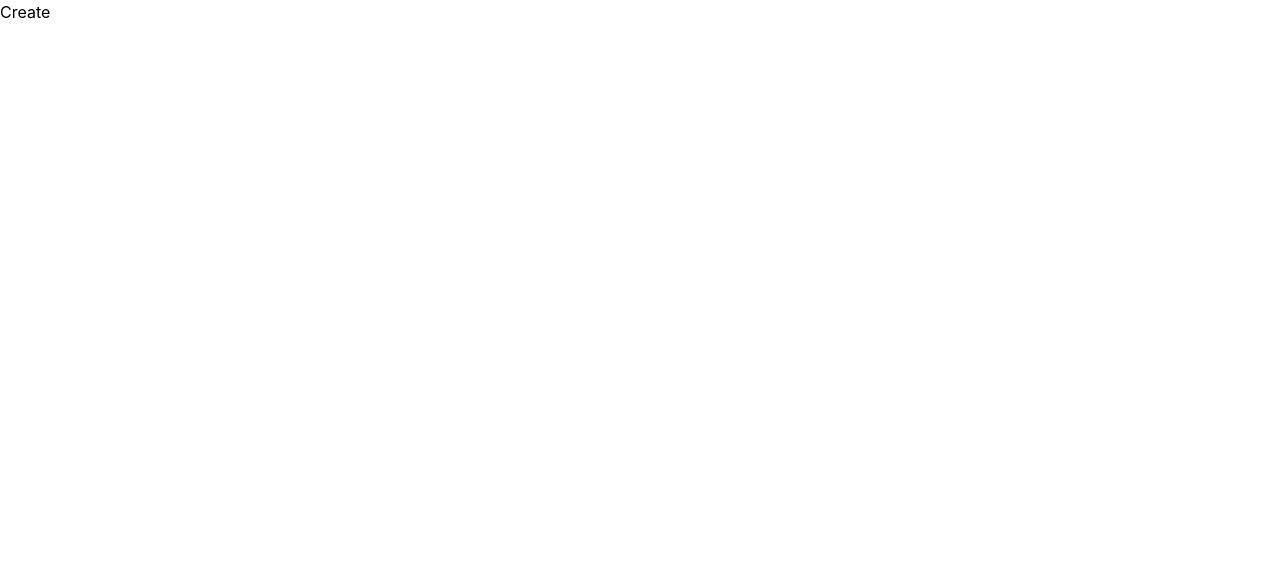
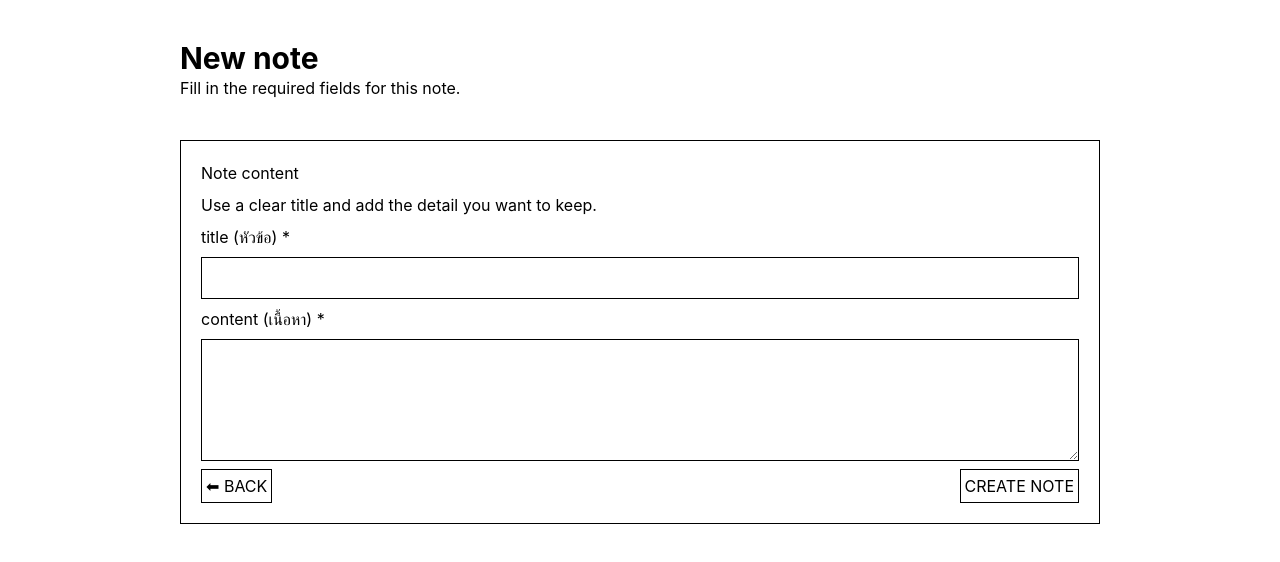
Before and after one commit to PAPIYOUNG/midterm-exam, a React (Vite) app: page /notes/new in a window 1280 px wide. Shown: the top 562 px of the page. Built offline with nearby package versions, Linux system fonts and the light colour scheme.

Commit message:
“safe”

```diff
--- a/package.json
+++ b/package.json
@@ -16,6 +16,7 @@
     "react": "^19.2.6",
     "react-dom": "^19.2.6",
     "react-router": "^7.16.0",
+    "react-router-dom": "^7.16.0",
     "tailwindcss": "^4.3.0"
   },
   "devDependencies": {
--- a/src/component/CreateBar.jsx
+++ b/src/component/CreateBar.jsx
@@ -1,3 +1,20 @@
+import { useNavigate } from 'react-router';
+
 export default function CreateBar() {
-  return <div>CreateBar</div>;
+  const navigate = useNavigate();
+
+  return (
+    <div className="flex w-250  m-auto justify-between p-5">
+      <div>
+        <p>Token CRUD example</p>
+        <p className="text-3xl font-bold">Notes</p>
+        <p>Search, create, update, and delete notes.</p>
+      </div>
+      <div>
+        <button onClick={() => navigate('/notes/new')} className="border p-1.5">
+          + CREATE NOTES
+        </button>
+      </div>
+    </div>
+  );
 }
--- a/src/component/ItemForm.jsx
+++ b/src/component/ItemForm.jsx
@@ -1,16 +1,11 @@
 import { useNavigate } from 'react-router';
 import { useDeleteItem } from '../hook/crudFn';
-import { useState } from 'react';
 
 export default function ItemForm({ id, title, content, update }) {
   //BUTTON EDIT
   const navigate = useNavigate();
-
-  const handleEdit = (e) => {
-    console.log(e.target.value);
-    navigate(`/notes/${id}/edit`, {
-      id: id,
-    });
+  const handleEdit = () => {
+    navigate(`/notes/${id}/edit`);
   };
 
   //BUTTON DELETE
--- a/src/component/SearchBar.jsx
+++ b/src/component/SearchBar.jsx
@@ -1,3 +1,12 @@
 export default function SearchBar() {
-  return <div>SearchBar</div>;
+  return (
+    <div className="border w-250 h-30 m-auto justify-center flex flex-col gap-3 p-5 border rounded-lg">
+      <label>Search notes</label>
+      <input
+        type="text"
+        placeholder="search match title and content"
+        className="border rounded-lg"
+      ></input>
+    </div>
+  );
 }
--- a/src/hook/crudFn.jsx
+++ b/src/hook/crudFn.jsx
@@ -18,7 +18,7 @@ export function useGetItem() {
 export function useGetItemId() {
   return useQuery({
     queryKey: ['cache'],
-    queryFn: getItemId,
+    queryFn: (id) => getItemId(id),
   });
 }
 
--- a/src/pages/CreateItem.jsx
+++ b/src/pages/CreateItem.jsx
@@ -1,3 +1,62 @@
+import { Link } from 'react-router';
+import { useState } from 'react';
+import { useNavigate } from 'react-router';
+import { usePostItem } from '../hook/crudFn';
+
 export default function CreateItem() {
-  return <div>Create</div>;
+  const [title, setTitle] = useState('');
+  const [content, setContent] = useState('');
+  const navigate = useNavigate();
+  const newitem = usePostItem();
+  return (
+    <div className="flex flex-col w-250 m-auto justify-center gap-10 p-10">
+      <div>
+        <h1 className="text-3xl font-bold">New note</h1>
+        <p>Fill in the required fields for this note.</p>
+      </div>
+      <div className="border flex flex-col p-5 gap-2">
+        <p>Note content</p>
+        <p>Use a clear title and add the detail you want to keep.</p>
+        <label>title (หัวข้อ) *</label>
+        <input
+          className="border p-2"
+          value={title}
+          onChange={(e) => setTitle(e.target.value)}
+        />
+        <label>content (เนื้อหา) *</label>
+        <textarea
+          rows="5"
+          cols="40"
+          className="border"
+          value={content}
+          onChange={(e) => setContent(e.target.value)}
+        />
+
+        <div className="flex justify-between">
+          <Link className="border p-1" to="/notes">
+            ⬅︎ BACK
+          </Link>
+          <button
+            className="border p-1"
+            onClick={() => {
+              newitem.mutate(
+                {
+                  title: title,
+                  content: content,
+                },
+
+                {
+                  onSuccess: () => {
+                    navigate('/notes');
+                  },
+                },
+              );
+            }}
+          >
+            CREATE NOTE
+          </button>
+        </div>
+      </div>
+    </div>
+  );
 }
--- a/src/pages/EditItem.jsx
+++ b/src/pages/EditItem.jsx
@@ -1,3 +1,89 @@
-export default function EditItem() {
-  return <div>EditTodo</div>;
+import { useParams } from 'react-router';
+// import { useGetItemId } from '../hook/crudFn';
+import { useEditItem, useGetItem } from '../hook/crudFn';
+import { Link } from 'react-router';
+import { useState } from 'react';
+import { useNavigate } from 'react-router';
+import { useEffect } from 'react';
+
+export function EditItem() {
+  const [title, setTitle] = useState('');
+  const [content, setContent] = useState('');
+  const navigate = useNavigate();
+  const editItem = useEditItem();
+
+  const { noteId } = useParams();
+  console.log(noteId);
+
+  const { data: items = [], isLoading, isError } = useGetItem();
+  if (isLoading) {
+    return <div>Loading...</div>;
+  }
+  if (isError) {
+    return <div>Error...</div>;
+  }
+  console.log(items.data.items[0]);
+
+  const problem = items.data.items.filter((n) => n.id == noteId);
+  console.log(problem);
+
+  // useEffect(() => {
+  //   setTitle(problem.title);
+  //   setContent(problem.content);
+  // }, [problem.title, problem.content]);
+
+  return (
+    <div className="flex flex-col w-250 m-auto justify-center gap-10 p-10">
+      <div>
+        <h1 className="text-3xl font-bold">Edit Note</h1>
+        <p>Update fields for this note.</p>
+      </div>
+      <div className="border flex flex-col p-5 gap-2">
+        <p>Note content</p>
+        <p>Use a clear title and add the detail you want to keep.</p>
+        <label>title (หัวข้อ) *</label>
+        <input
+          className="border p-2"
+          value={title}
+          onChange={(e) => setTitle(e.target.value)}
+        />
+        <label>content (เนื้อหา) *</label>
+        <textarea
+          rows="5"
+          cols="40"
+          className="border"
+          value={content}
+          onChange={(e) => setContent(e.target.value)}
+        />
+
+        <div className="flex justify-between">
+          <Link className="border p-1" to="/notes">
+            ⬅︎ BACK
+          </Link>
+          <button
+            className="border p-1"
+            onClick={() => {
+              editItem.mutate(
+                {
+                  id: noteId,
+                  updateData: {
+                    title: title,
+                    content: content,
+                  },
+                },
+                {
+                  onSuccess: () => {
+                    navigate('/notes');
+                  },
+                },
+              );
+            }}
+          >
+            {' '}
+            📂 SAVE CHANGE
+          </button>
+        </div>
+      </div>
+    </div>
+  );
 }
--- a/src/routes/router.jsx
+++ b/src/routes/router.jsx
@@ -2,7 +2,7 @@ import { createBrowserRouter } from 'react-router';
 import HomePage from '../pages/HomePage';
 import RootLayout from '../layout/RootLayout';
 import CreateItem from '../pages/CreateItem';
-import EditItem from '../pages/EditItem';
+import { EditItem } from '../pages/EditItem';
 
 export const router = createBrowserRouter([
   {
```
